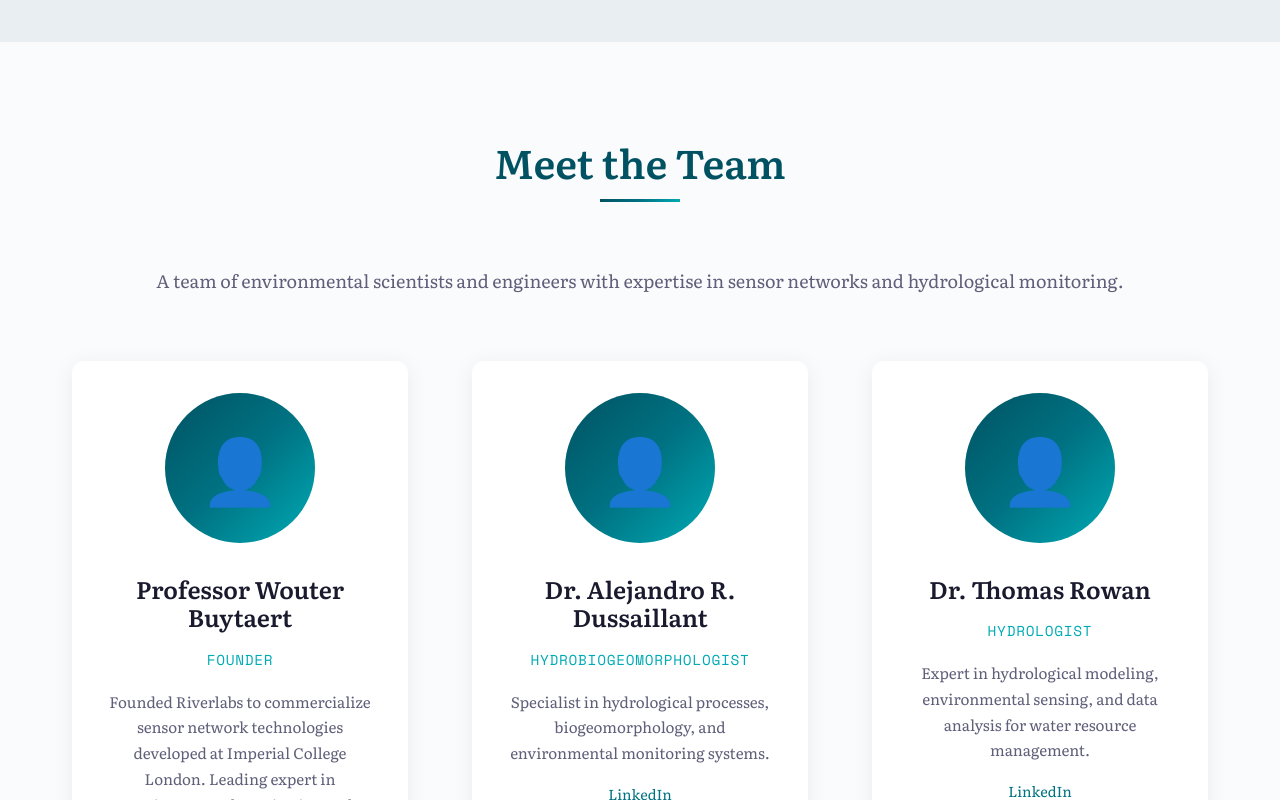
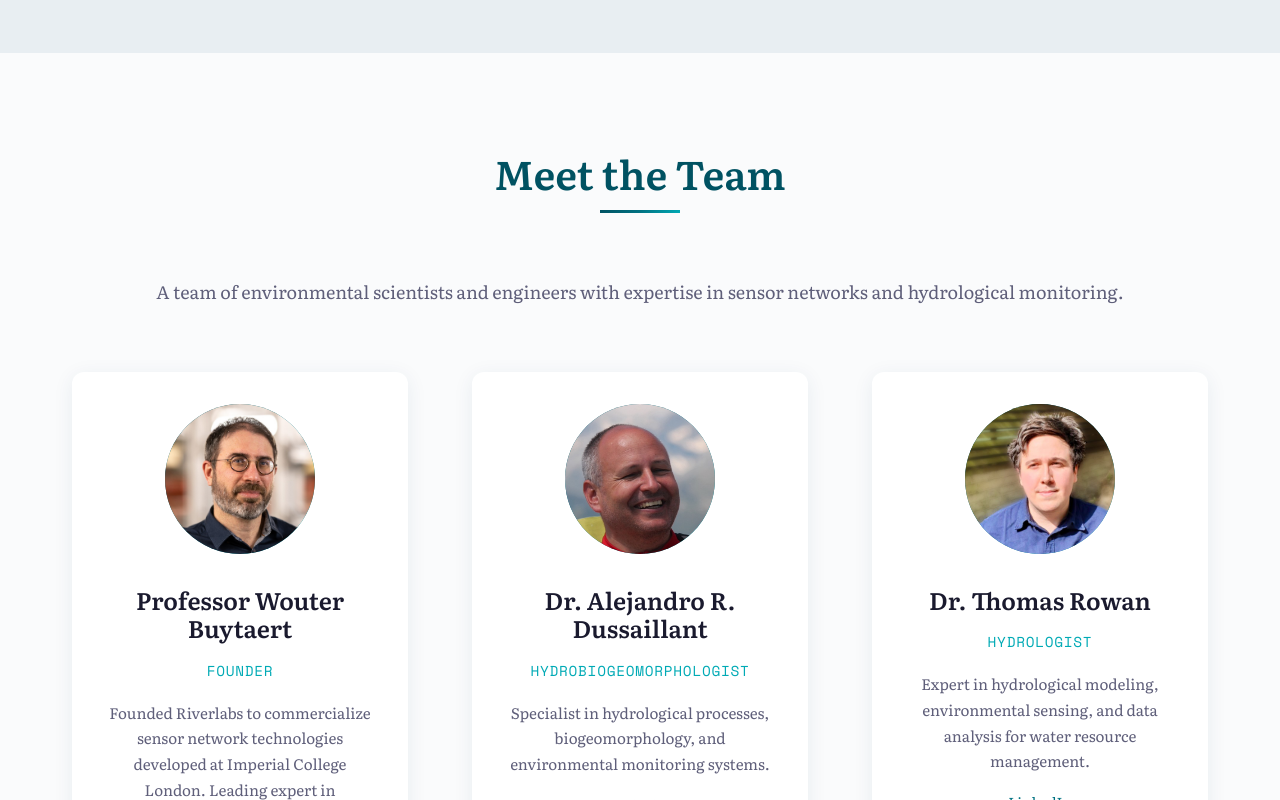
Before and after one commit to trowan92/riverlabs_website, a plain HTML site: page about.html in a window 1280 px wide. Shown: the part 2000-2800 px from the top of the page. Drawn offline with nearby package versions, Linux system fonts and the light colour scheme.

Commit message:
Add team photos and logo to website
- Replace placeholder emojis with actual team member photos (Wouter, Ale, Tom, Ben)
- Add Riverlabs logo SVG to all navigation bars
- Update CSS to properly display team member photos (object-fit: cover)
- Clean up old brand files

```diff
--- a/about.html
+++ b/about.html
@@ -12,7 +12,7 @@
 <body>
     <nav class="navbar">
         <div class="nav-container">
-            <a href="index.html" class="logo">Riverlabs</a>
+            <a href="index.html" class="logo"> <img src="images/riverlabs-logo.svg" alt="Riverlabs" height="40"></a>
             <ul class="nav-menu">
                 <li><a href="index.html">Home</a></li>
                 <li class="dropdown">
@@ -86,7 +86,7 @@
             <div class="team-grid">
                 <div class="team-member">
                     <div class="member-photo">
-                        <div class="photo-placeholder">👤</div>
+                        <img src="images/Wouter.jpeg" alt="Professor Wouter Buytaert">
                     </div>
                     <h3>Professor Wouter Buytaert</h3>
                     <p class="member-role">Founder</p>
@@ -98,7 +98,7 @@
 
                 <div class="team-member">
                     <div class="member-photo">
-                        <div class="photo-placeholder">👤</div>
+                        <img src="images/Ale.jpeg" alt="Dr. Alejandro R. Dussaillant">
                     </div>
                     <h3>Dr. Alejandro R. Dussaillant</h3>
                     <p class="member-role">Hydrobiogeomorphologist</p>
@@ -110,7 +110,7 @@
 
                 <div class="team-member">
                     <div class="member-photo">
-                        <div class="photo-placeholder">👤</div>
+                        <img src="images/Tom.jpeg" alt="Dr. Thomas Rowan">
                     </div>
                     <h3>Dr. Thomas Rowan</h3>
                     <p class="member-role">Hydrologist</p>
@@ -122,7 +122,7 @@
 
                 <div class="team-member">
                     <div class="member-photo">
-                        <div class="photo-placeholder">👤</div>
+                        <img src="images/Ben.jpeg" alt="Dr. Ben Howard">
                     </div>
                     <h3>Dr. Ben Howard</h3>
                     <p class="member-role">Environmental Scientist</p>
--- a/styles.css
+++ b/styles.css
@@ -1065,6 +1065,13 @@ a:hover {
     background: var(--gradient-water);
 }
 
+.member-photo img {
+    width: 100%;
+    height: 100%;
+    object-fit: cover;
+    display: block;
+}
+
 .photo-placeholder {
     width: 100%;
     height: 100%;
```
Also changed, not shown: consultancy.html (+1 -1 lines), index.html (+1 -1 lines), science.html (+2 -2 lines), sensors.html (+2 -2 lines), 1-original riverlabs.png (deleted), images/Ale.jpeg (added), images/Ben.jpeg (added), images/Tom.jpeg (added), images/Wouter.jpeg (added), images/riverlabs-logo.svg (added), 2 other files.
